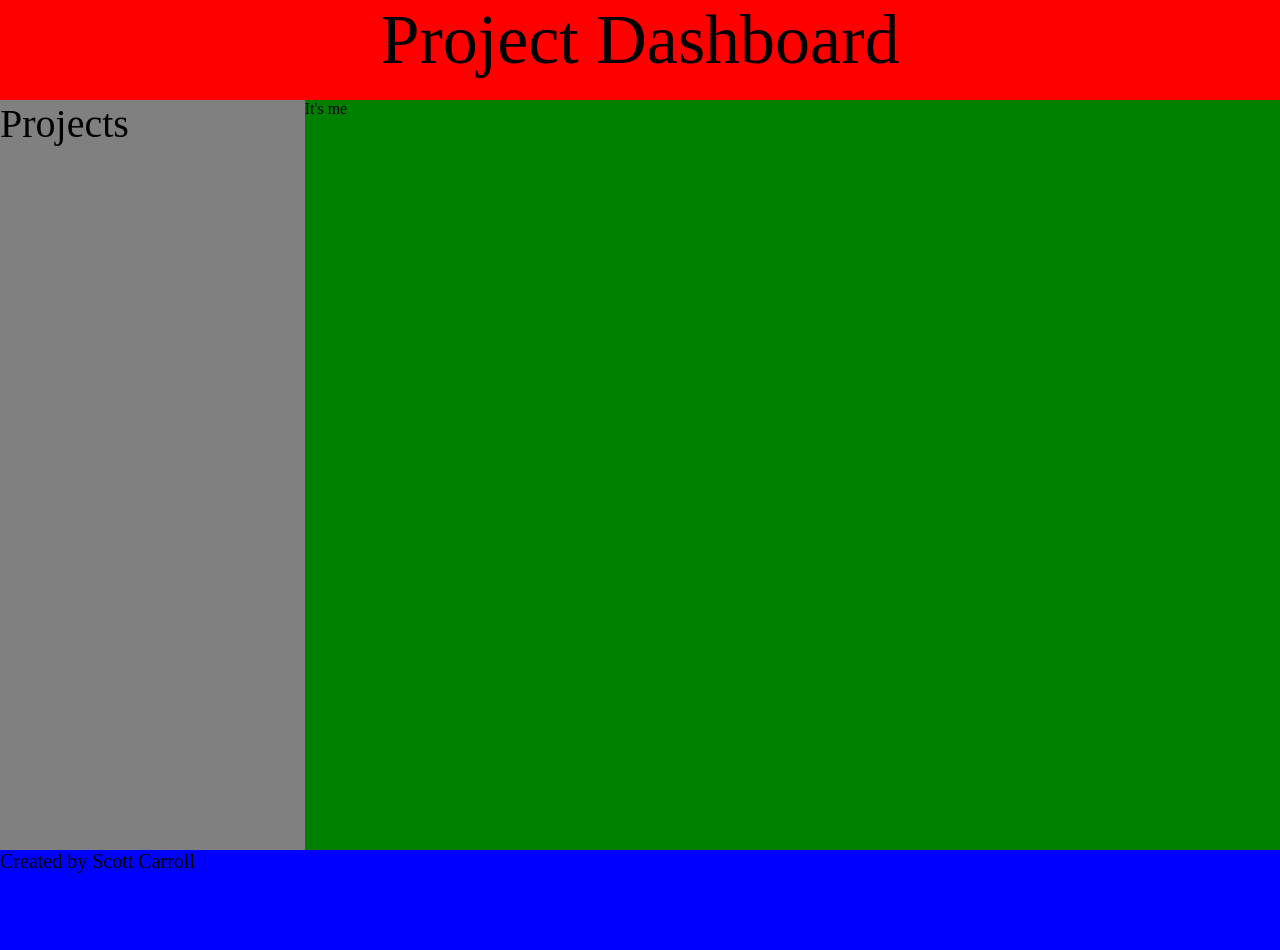
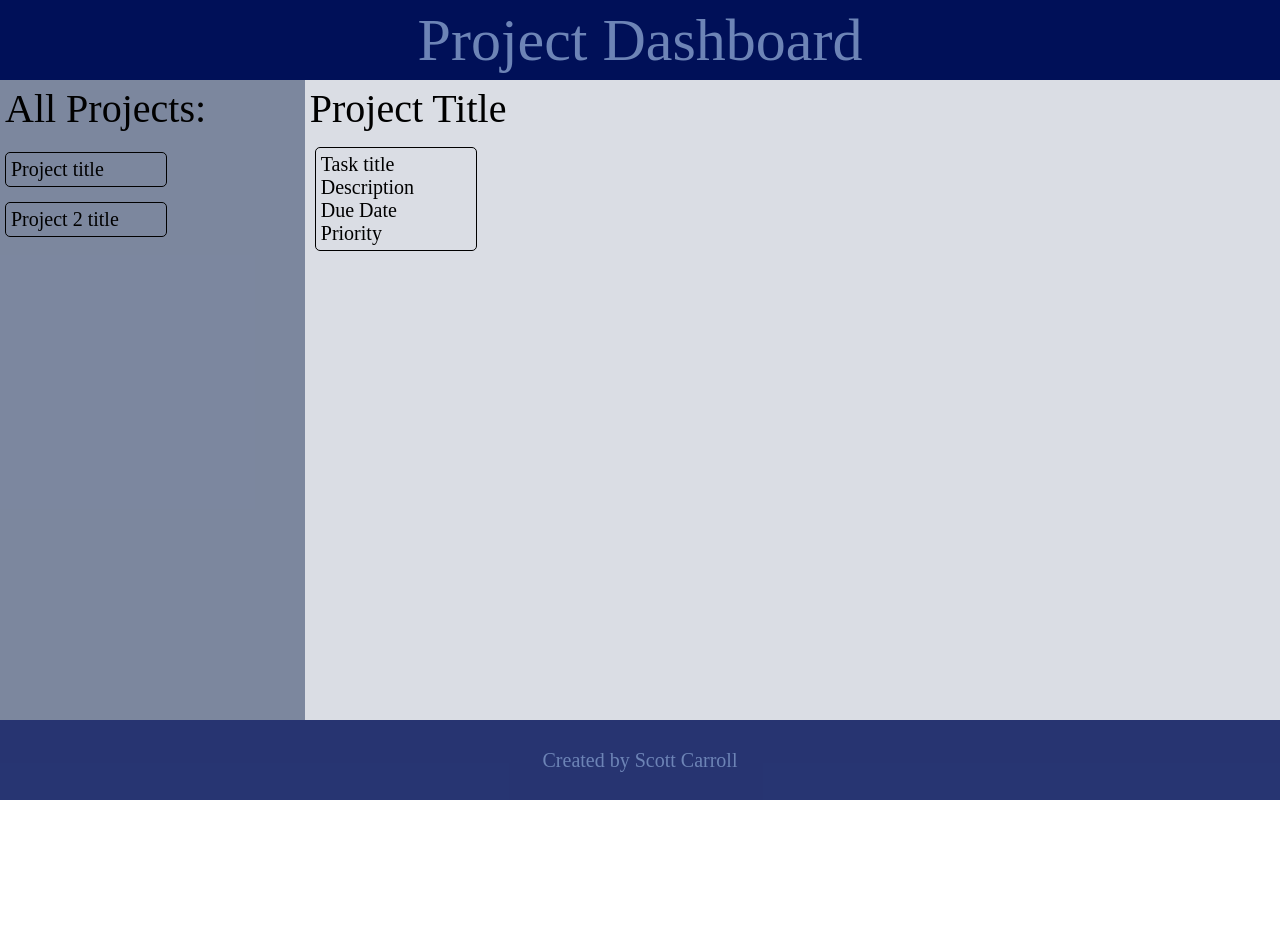
Before and after one commit to ScottCRed/todo, a website built with webpack: page dist/index.html in a window 1280 px wide. After the commit the page ends 800 px from the top, so only its background shows below. Built offline with Linux system fonts and the light colour scheme.

Commit message:
Create template project and teask items as framework

```diff
--- a/src/style.css
+++ b/src/style.css
@@ -1,45 +1,75 @@
 :root {
-    --primary-main: rgb(255, 0, 0);
-    --secondary-main: gray;
-    --primary-sub: green;
-    --secondary-sub: blue;
+    --primary-main: rgb(0, 16, 88);
+    --secondary-main: rgba(73, 88, 121, 0.719);
+    --primary-sub: rgba(73, 88, 121, 0.205);
+    --secondary-sub: rgba(0, 16, 88, 0.849);
 }
 
 body {
-    height:950px;
+    height:100vh;
     margin: 0;
 }
 
 .header {
+    display: flex;
+    justify-content: center;
+    align-items: center;
+    color: rgb(109, 132, 182);
     background-color: var(--primary-main);
-    height: 100px;
-    font-size: 70px;
+    height: 10vh;
+    font-size: 60px;
     font-weight: 500;
-    text-align: center;
 }
 
 .content {
-    display: flex
+    display: flex;
+    flex-direction: row;
 }
 
 .sumBar{
     background-color: var(--secondary-main);
-    height: 750px;
+    height: 80vh;
     width: 400px;
-    font-size: 40px;
 }
 
 .mainDisplay {
     background-color: var(--primary-sub);
-    height: 750px;
+    height: 80vh;
     width: 100%;
+}
+
+h2 {
+    font-size: 40px;
+    font-weight: 300;
+    padding: 5px;
+    margin: 0;
+}
+
+.projectItem {
+    margin: 15px 5px;
+    padding: 5px;
+    font-size: 20px;
+    width: 150px;
+    border: 1px solid black;
+    border-radius: 5px;
+}
+
+.taskBox {
+    margin: 10px;
+    padding: 5px;
+    font-size: 20px;
+    width: 150px;
+    border: 1px solid black;
+    border-radius: 5px;
 }
 
 .footer {
     display: flex;
     background-color: var(--secondary-sub);
-    height: 100px;
+    height: 10vh;
+    color: rgb(109, 132, 182);
     font-size: 20px;
-    text-align: center;
+    justify-content: center;
+    align-items: center;
 
 }
```
Also changed, not shown: dist/index.html, dist/main.js.
